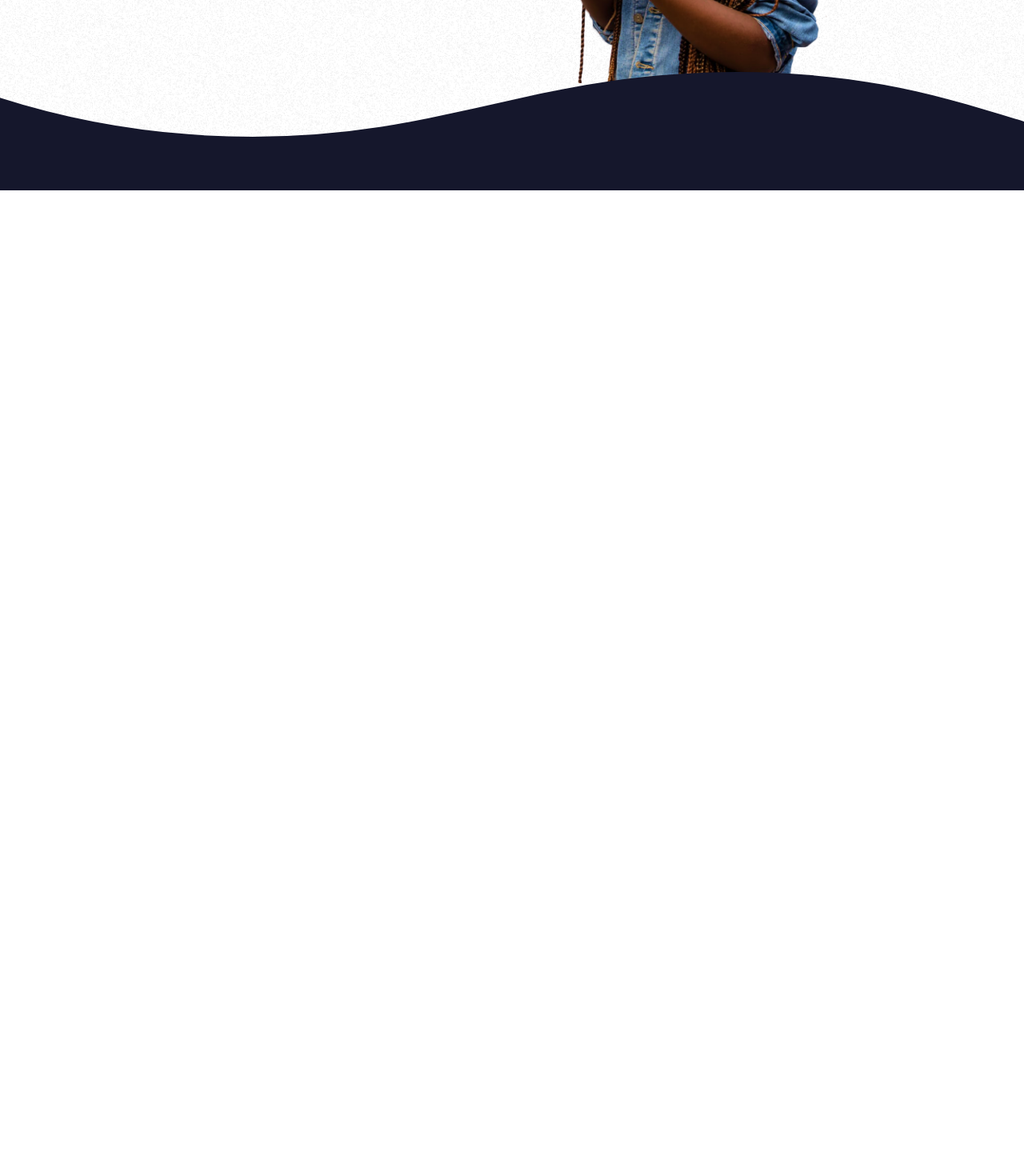
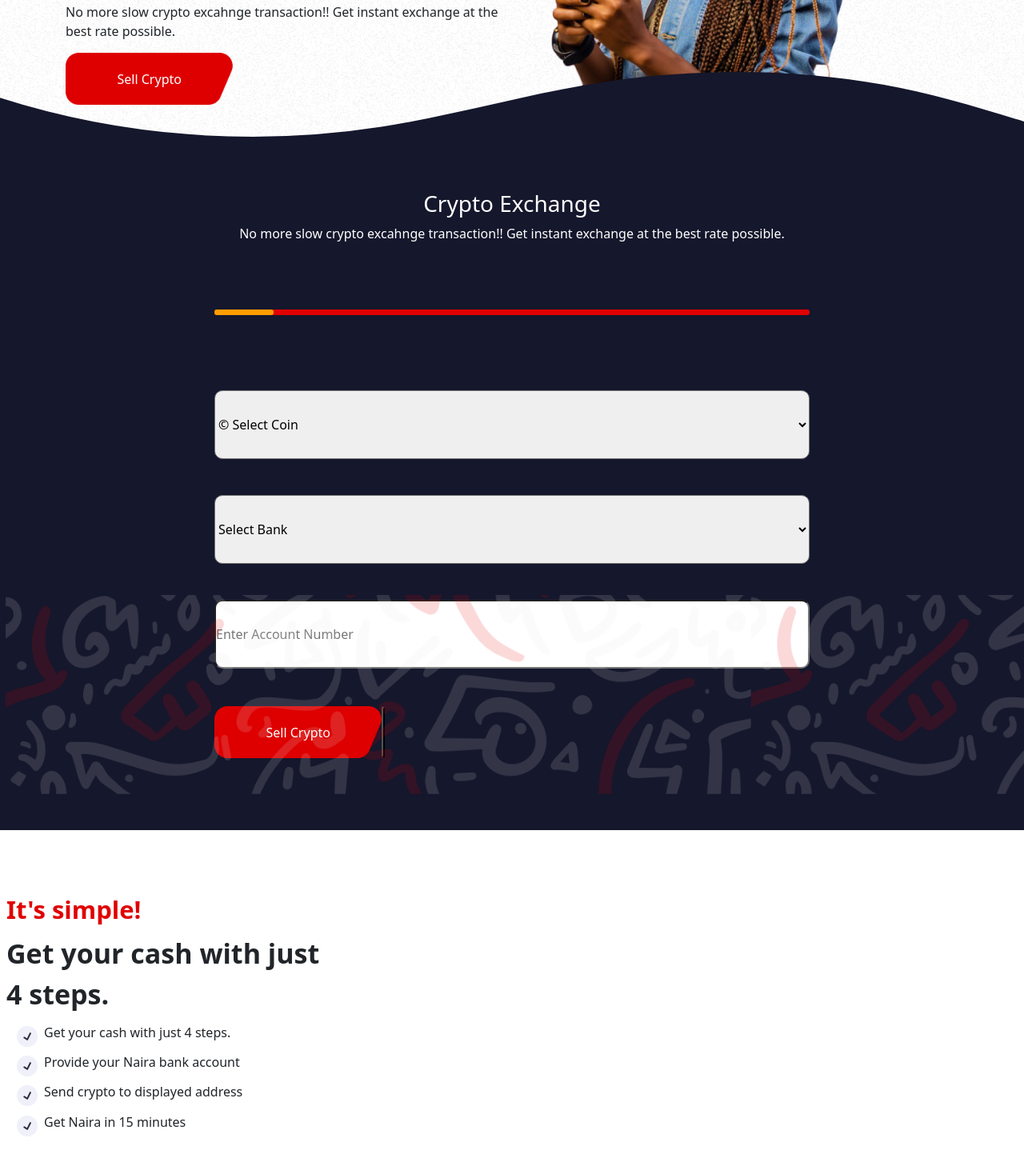
Before and after one commit to ochuko1996/swap2naira, a plain HTML site: page index.html in a window 1280 px wide. Shown: the part 562-2020 px from the top of the page at 80% size. Before the commit the page ends 800 px from the top, so only its background shows below. Drawn offline with Linux system fonts and the light colour scheme.

Commit message:
done with Exchange

```diff
--- a/css/style.css
+++ b/css/style.css
@@ -20,6 +20,7 @@
   --h1fontMobile: 46.74px;
   --h1fontDesktop: 61px;
   --bg-blue: #15172c;
+  --bg-yellow: #ff9c00;
 }
 .relative {
   position: relative;
@@ -76,7 +77,7 @@ nav {
   border: none;
   margin-bottom: 20px;
   box-shadow: 1px 1px 4px #e1000093;
-  border: 1px solid black;
+  /* border: 1px solid black; */
 }
 .arrow-down {
   padding-left: 10px;
@@ -114,6 +115,7 @@ nav {
 .nav-item {
   margin-bottom: 45.69px;
 }
+/* hero style */
 .red-design {
   position: absolute;
   height: 50px;
@@ -149,6 +151,7 @@ header {
   align-items: center;
   height: 63px;
   width: 209.47500610351562px;
+  padding: 0;
 }
 /* .btn img {
   box-shadow: 1px 1px 4px #e1000093;
@@ -161,6 +164,7 @@ header {
 .hero-poster {
   display: flex;
   justify-content: center;
+  margin-top: 30px;
 }
 .poster-container {
   width: 370px;
@@ -186,14 +190,76 @@ header {
 .custom-shape-divider-bottom-1648453308 .shape-fill {
   fill: var(--bg-blue);
 }
+/* hero style Ends here */
+.height-100 {
+  height: 100vh;
+}
+.bg-blue {
+  background-color: var(--bg-blue);
+}
+/* exchange style */
+.exchange {
+  position: absolute;
+  bottom: 0;
+  z-index: 20;
+}
+.coin-form-btn {
+  display: flex;
+  justify-content: center;
+  margin-top: 36px;
+}
+.m-auto {
+  margin: 0 auto;
+}
+.crypto-text {
+  text-align: center;
+  color: var(--clr-white);
+  margin-top: 8;
+}
+.progress-bar-container {
+  margin-top: 54.94px;
+  margin-bottom: 23.64px;
+}
+.progress-bar-outer {
+  background-color: var(--red);
+  height: 7px;
+  display: flex;
+  border-radius: 3px;
+}
+.progress-bar-inner {
+  width: 10%;
+  background: var(--bg-yellow);
+  border-radius: 3px;
+}
+.coin-exchange-container select,
+.input-container input {
+  height: 86px;
+  border-radius: 10px;
+  margin-bottom: 18px;
+}
+.fourStepsHeader {
+  color: var(--red);
+  margin-top: 69px;
+  font-size: 31px;
+  font-style: normal;
+  font-weight: 600;
+  line-height: 44px;
+}
+.fourStepsHeader ~ h2 {
+  font-size: 34px;
+  font-style: normal;
+  font-weight: 600;
+  line-height: 51px;
+  /* width: var(50% - 1000px); */
+}
+/* exchange style ends here */
+/* four steps */
 
-/** For mobile devices **/
-@media (max-width: 767px) {
-  .custom-shape-divider-bottom-1648453308 svg {
-    width: calc(139% + 1.3px);
-    height: 141px;
-  }
+.steps {
+  align-items: center !important;
+  padding: 5px;
 }
+/* frames */
 @keyframes message {
   from {
     transform: translateX(0%);
@@ -202,12 +268,18 @@ header {
     transform: translateX(-80%);
   }
 }
+/* frames ends here */
+
+/** For mobile devices **/
 /* Small devices (landscape phones, 576px and up) */
 @media (min-width: 576px) {
 }
 
 /* Medium devices (tablets, 768px and up) */
 @media (min-width: 768px) {
+  .hero-poster {
+    margin-top: 60px;
+  }
 }
 
 /* Large devices (desktops, 992px and up) */
@@ -276,7 +348,7 @@ header {
     text-align: left;
   }
   .hero-description {
-    display: none;
+    display: block;
   }
   .hero-btn {
     display: flex;
@@ -303,12 +375,44 @@ header {
     width: calc(139% + 1.3px);
     height: 150px;
   }
+  .crypto-text,
+  .progress-bar-container,
+  .coin-exchange-container {
+    margin: 0 auto;
+  }
+  .progress-bar-container {
+    margin-top: 67.82px;
+    margin-bottom: 93.82px;
+  }
+  .coin-exchange-container select {
+    margin-bottom: 45px;
+  }
+  .coin-form-btn {
+    margin-top: 30px;
+    justify-content: start;
+  }
+  .hero-poster {
+    margin-top: 150px;
+  }
+  .btn {
+    border: none;
+    background-color: none;
+  }
 }
 
 /* X-Large devices (large desktops, 1200px and up) */
 @media (min-width: 1200px) {
+  .hero-poster {
+    margin-top: 100px;
+  }
+  .headerOne {
+    width: calc(100% - 150px);
+  }
 }
 
 /*  XX-Large devices (larger desktops, 1400px and up) */
 @media (min-width: 1400px) {
+  .hero-poster {
+    margin-top: 0px;
+  }
 }
--- a/index.html
+++ b/index.html
@@ -9,6 +9,8 @@
     <link rel="stylesheet" href="./css/style.css">
     <!-- font-awesome link -->
     <link rel="stylesheet" href="https://use.fontawesome.com/2554255ec4.css">
+    <!-- favicon -->
+    <link rel="shortcut icon" href="./assets/Group 5.png" type="image/x-icon">
 </head>
 <body>
     <header class="">
@@ -146,8 +148,12 @@
         </div>
     </header>
     <!-- Exchange-Section -->
-    <section>
-        <!-- <div class="crypto-text">
+    <section class="height-100 bg-blue relative">
+        <div class="exchange"><img class="img-fluid" src="./assets/Mask group.png" alt=""></div>
+        <div class="container">
+            <div class="row">
+
+                <div class="crypto-text col-12 col-lg-8 ">
                     <h3>
                         Crypto Exchange
                     </h3>
@@ -155,88 +161,113 @@
                         No  more slow crypto excahnge transaction!! Get instant exchange at the best rate possible.
                     </p>
                 </div>
-        <div class="process-bar">
-            <div class="process-bar-outer">
-                <div class="process-bar-inner"></div>
+                <form action="" method="get">
+
+                    <div class="progress-bar-container col-12 col-lg-8">
+                        <div class="progress-bar-outer">
+                            <div class="progress-bar-inner"></div>
                         </div>
-        </div> -->
+                    </div>
                     <!-- coin exchange point -->
-        <!-- <div class="coin-exchange-container">
+                    <div class="coin-exchange-container col-12 col-lg-8">
+                        <div class="input-container ">
+                            <select class="w-100 select" name="coin" id="coin">
+                                <option value="select-coin">
+                                    <span>
+                                        <i class="fa fa-copyright " aria-hidden="true">
+                                    </i>
+                                    &copy;
+                                    </span> Select Coin
+                                </option>
+                                <option value="Btc">
+                                    Bitcoin
+                                </option>
+                                <option value="Eth">
+                                    Etherium
+                                </option>
+                            </select>
+                        </div>
                         <div class="input-container">
-                <select name="coin" id="coin">
-                    <option value="select-coin">
-                        <span>icon</span> Select Coin
+                            <select class="w-100 select" name="bank" id="bank">
+                                <option value="select-bank">
+                                    <span class="bank-icon">
+                                        <i class="far fa-home"></i>
+                                    </span>
+                                    Select Bank
                                 </option>
-                    <option value="">
-
+                                <option value="first-bank">
+                                    First Bank
                                 </option>
-                    <option value="">
+                                <option value="access">
+                                    Access Bank
 
                                 </option>
                             </select>
                         </div>
                         <div class="input-container">
-                <select name="bank" id="bank">
-                    <option value="select-bank">
-                        <span class="bank-icon">
-                            icon
-                        </span>
-                        Select Bank
-                    </option>
-                    <option value="">
-
-                    </option>
-                    <option value="">
-
-                    </option>
-                </select>
-            </div>
-            <div class="input-container">
-                <input type="text" name="account-number" id="account-number" placeholder="Enter Account Number">
+                            <input class="w-100" type="text" name="account-number" id="account-number" placeholder="Enter Account Number">
                         </div>
                         <div class="coin-form-btn">
-                <input type="submit" value="Select-Crypto">
+
+                            <button type="submit"class="btn relative">
+                                <span class="ctaText">
+                                    Sell Crypto
+                                </span>
+                                <img class="img-fluid" src="./assets/FD button.png" alt="btn">
+                            <button>
                         </div>
-        </div> -->
+                    </div>
+                </form>
+            </div>
+        </div>
     </section>
     <!-- four steps -->
-    <!-- <section>
-        <div class="col-12 col-lg-6">
-            <h5>It's simple!</h5>
-            <h3>Get your cash with just 4 steps.</h3>
+    <section>
+
+        <div class="col-12 col-lg-4 p-2">
+            <h4 class="fourStepsHeader">It's simple!</h4>
+            <h2>Get your cash with just 4 steps.</h2>
             <div class="four-steps-container">
-                <div class="steps">
-                    <span class="step-icon"></span>
+                <div class="steps d-flex ">
+                    <span class="step-icon mx-2">
+                        <img src="./assets/Group 20.png" alt="">
+                    </span>
                     <h6>
                         Get your cash with just 4 steps.
                     </h6>
                 </div>
-                <div class="steps">
-                    <span class="step-icon"></span>
+                <div class="steps d-flex ">
+                    <span class="step-icon mx-2">
+                        <img src="./assets/Group 20.png" alt="">
+                    </span>
                     <h6>
                         Provide your Naira bank account
                     </h6>
                 </div>
-                <div class="steps">
-                    <span class="step-icon"></span>
+                <div class="steps d-flex ">
+                    <span class="step-icon mx-2">
+                        <img src="./assets/Group 20.png" alt="">
+                    </span>
                     <h6>
                         Send crypto to displayed address
                     </h6>
                 </div>
-                <div class="steps">
-                    <span class="step-icon"></span>
+                <div class="steps d-flex ">
+                    <span class="step-icon mx-2">
+                        <img src="./assets/Group 20.png" alt="">
+                    </span>
                     <h6>
                         Get Naira in 15 minutes
                     </h6>
                 </div>
             </div>
         </div>
-        <div class="col-12 col-lg-6">
+        <div class="col-12 col-lg-8">
             <div class="four-step-poster">
-                <img src="" alt="">
+                <img src="./assets/" alt="">
             </div>
         </div>
-    </section> -->
+    </section>
     <!-- dashboard-sign-in-section -->
     <!-- <section>
         <div class="row">
@@ -317,6 +348,6 @@
 
 
 
-    <script src="./js/app.js"></script>
+    <script type="module" src="./js/app.js"></script>
 </body>
 </html>
--- /dev/null
+++ b/js/account.js
@@ -0,0 +1,10 @@
+export const account = [
+    {
+        "name":     "ochuko samuel george",
+        "accountNo": "0055944442"
+    },
+    {
+        "name":     "gbemiga moses",
+        "accountNo": "3843838282"
+    }
+]
--- a/js/app.js
+++ b/js/app.js
@@ -1,3 +1,4 @@
+import {account} from "./account.js"
 const harmburger = document.querySelectorAll('.nav-toggle')
 const navLinks  = document.querySelector('.nav-links')
 const signupBtn  = document.querySelector('.sign-up-drop-down')
@@ -11,3 +12,58 @@ harmburger.forEach(btn=>{
         }
     })
 })
+// select and progress bar js
+const progressBar = document.querySelector('.progress-bar-inner')
+const select = document.querySelectorAll('.select')
+const coin = document.getElementById('coin')
+const bank = document.getElementById('bank')
+const accountNumber = document.getElementById('account-number').value
+let progressBarWidth = 10
+coin.addEventListener("click",()=>{
+    if(coin.selectedIndex > 0){
+
+        progressBar.style.width = progressBarWidth = progressBarWidth + 30 + "%"
+        progressBar.style.transition = "1s"
+        console.log(progressBarWidth);
+
+    }
+    else{
+        progressBar.style.width = ""
+    }
+})
+
+bank.addEventListener("click",()=>{
+    if(bank.selectedIndex > 0){
+        progressBar.style.width = progressBarWidth = progressBarWidth + 30 + "%"
+        progressBar.style.transition = "1s"
+    }
+    else{
+        progressBar.style.width = ""
+    }
+})
+// const accountNo = account
+// if(accountNo === accountNumber){
+//     progressBar.style.width = "90%"
+//     progressBar.style.transition = "1s"
+// }
+// else{
+//     progressBar.style.width = ""
+// }
+// console.log(accountNo);
+//Eventlister
+// select.forEach(item=>{
+//     item.addEventListener("click",()=>{
+//         if(item.selectedIndex > 0){
+//             progressBar.style.width = "30%"
+//             progressBar.style.transition = "1s"
+//         }else if(item.selectedIndex > 1){
+//             progressBar.style.width = "60%"
+//             progressBar.style.transition = "1s"
+//         }
+//         else{
+//             progressBar.style.width = ""
+//         }
+//         // console.log(e);
+//     })
+
+//
```
Also changed, not shown: assets/FD Art.png, assets/Group 20.png (added), assets/Mask group.png (added). Lines whose indentation alone changed are shown as unchanged.
